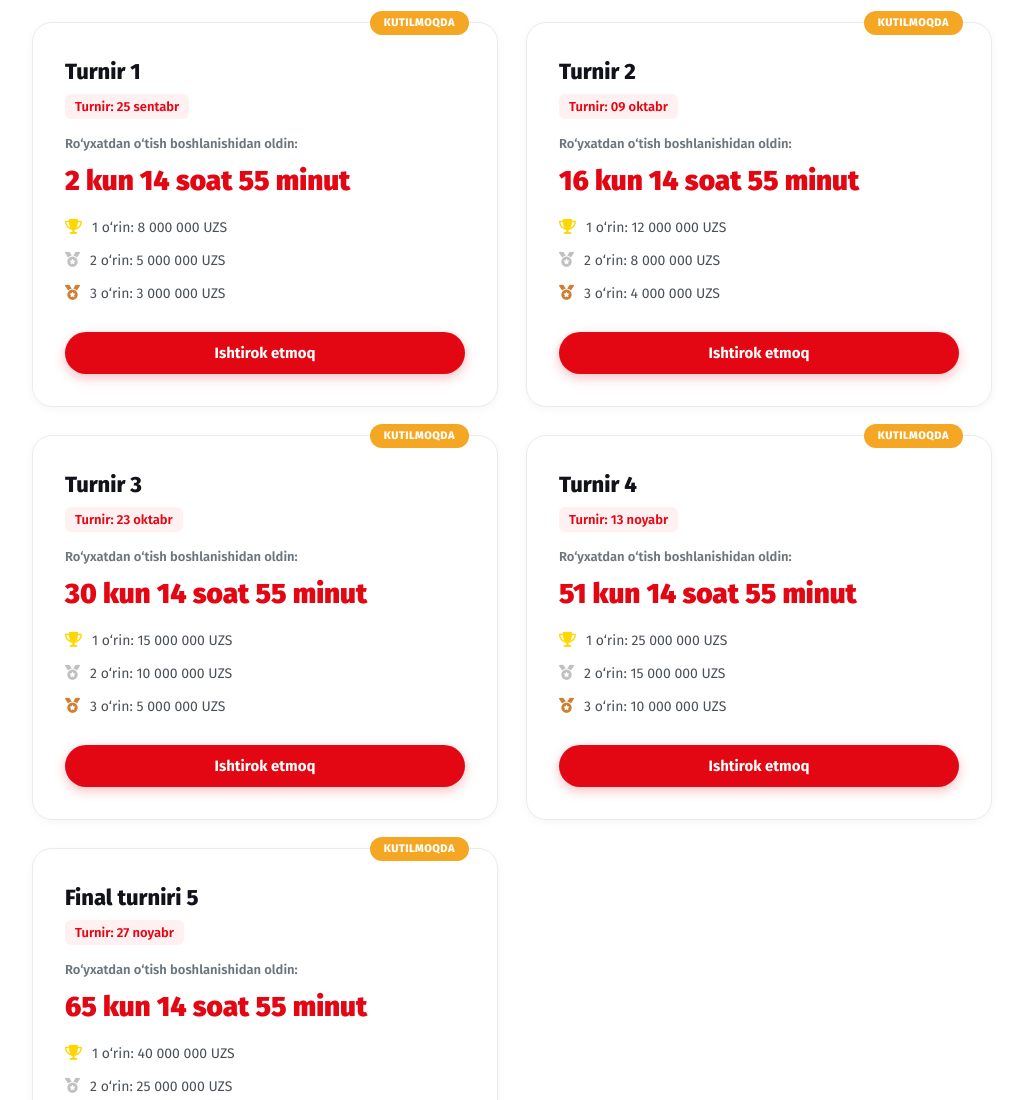
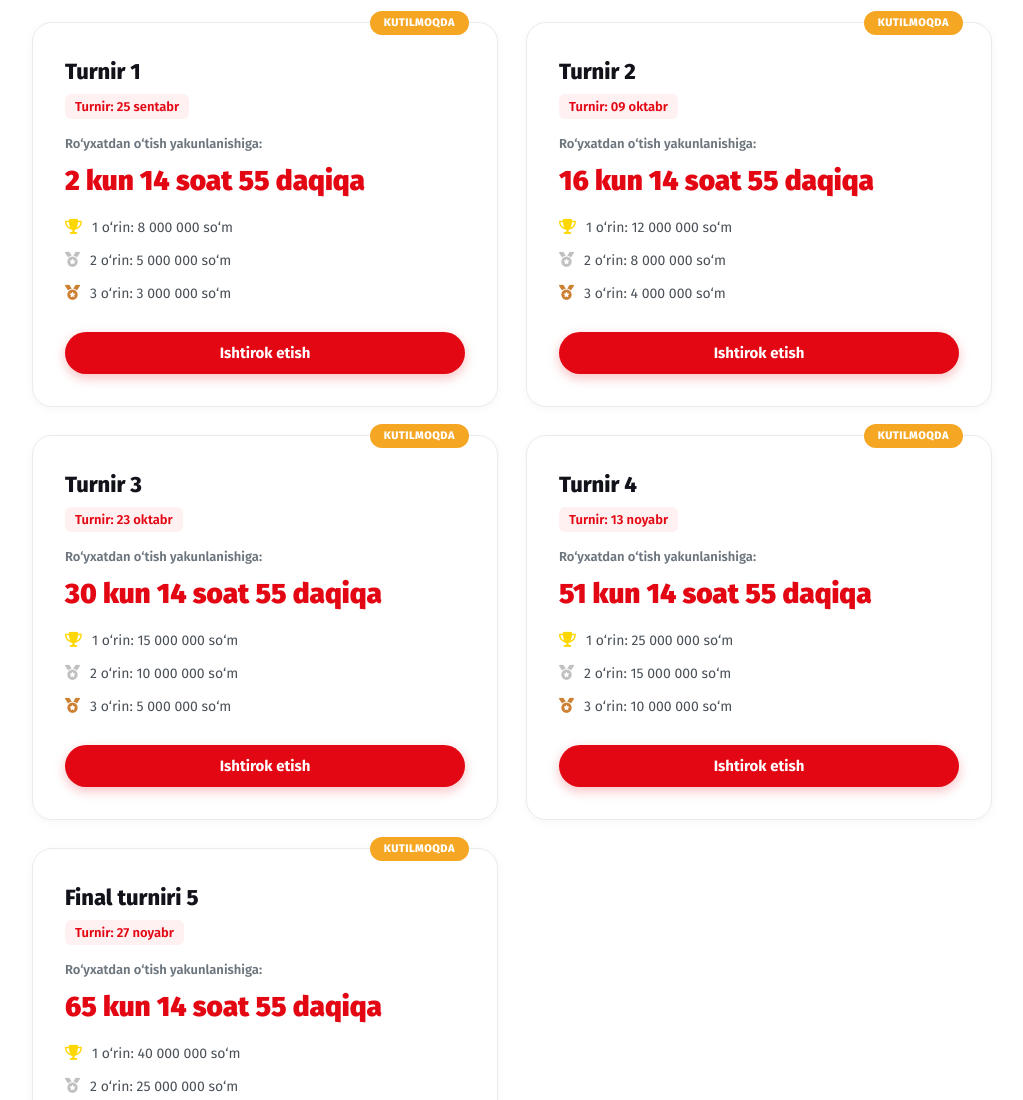
Before and after one commit to vallgart/mobichess-lite-uz, a plain HTML site: page index.html in a window 1280 px wide. Shown: the part 1140-2240 px from the top of the page, without its empty margins (128-1151 px from the left). Drawn offline with Linux system fonts and the light colour scheme.

Commit message:
Add files via upload

```diff
--- a/index.html
+++ b/index.html
@@ -104,7 +104,7 @@
             <div class="notice-banner">
                 <i class="fa-solid fa-circle-exclamation"></i>
                 <div>
-                    <strong>MUHIM SHART:</strong> Turnirda qatnashish uchun musobaqa boshlanishidan oldin platformada kamida <strong>10 ta foydalanuvchi o‘yinini</strong> o‘ynashingiz kerak. Har bir turnirda 3000 tagacha foydalanuvchi o‘yinchiga aylanishi mumkin.
+                    <strong>MUHIM SHART:</strong> Turnirda ishtirok etish uchun musobaqa boshlanishidan oldin platformada kamida <strong>10 ta foydalanuvchi partiyasini</strong> o‘ynash lozim. Har bir turnirda 3000 nafargacha foydalanuvchi O‘yinchi bo‘lishi mumkin
                 </div>
             </div>
         </section>
--- a/js/script.js
+++ b/js/script.js
@@ -21,31 +21,31 @@ function scrollToPricing() {
                 id: 1, name: "Turnir 1",
                 regStart: new Date('2026-09-18T00:00:00+05:00'), regEnd: new Date('2026-09-24T23:59:59+05:00'),
                 eventStart: new Date('2026-09-25T19:00:00+05:00'), eventEnd: new Date('2026-09-25T21:00:00+05:00'),
-                prizes: ['8 000 000 UZS', '5 000 000 UZS', '3 000 000 UZS']
+                prizes: ['8 000 000 so‘m', '5 000 000 so‘m', '3 000 000 so‘m']
             },
             {
                 id: 2, name: "Turnir 2",
                 regStart: new Date('2026-10-02T00:00:00+05:00'), regEnd: new Date('2026-10-08T23:59:59+05:00'),
                 eventStart: new Date('2026-10-09T19:00:00+05:00'), eventEnd: new Date('2026-10-09T21:00:00+05:00'),
-                prizes: ['12 000 000 UZS', '8 000 000 UZS', '4 000 000 UZS']
+                prizes: ['12 000 000 so‘m', '8 000 000 so‘m', '4 000 000 so‘m']
             },
             {
                 id: 3, name: "Turnir 3",
                 regStart: new Date('2026-10-16T00:00:00+05:00'), regEnd: new Date('2026-10-22T23:59:59+05:00'),
                 eventStart: new Date('2026-10-23T19:00:00+05:00'), eventEnd: new Date('2026-10-23T21:00:00+05:00'),
-                prizes: ['15 000 000 UZS', '10 000 000 UZS', '5 000 000 UZS']
+                prizes: ['15 000 000 so‘m', '10 000 000 so‘m', '5 000 000 so‘m']
             },
             {
                 id: 4, name: "Turnir 4",
                 regStart: new Date('2026-11-06T00:00:00+05:00'), regEnd: new Date('2026-11-12T23:59:59+05:00'),
                 eventStart: new Date('2026-11-13T19:00:00+05:00'), eventEnd: new Date('2026-11-13T21:00:00+05:00'),
-                prizes: ['25 000 000 UZS', '15 000 000 UZS', '10 000 000 UZS']
+                prizes: ['25 000 000 so‘m', '15 000 000 so‘m', '10 000 000 so‘m']
             },
             {
                 id: 5, name: "Final turniri 5",
                 regStart: new Date('2026-11-20T00:00:00+05:00'), regEnd: new Date('2026-11-26T23:59:59+05:00'),
                 eventStart: new Date('2026-11-27T19:00:00+05:00'), eventEnd: new Date('2026-11-27T21:00:00+05:00'),
-                prizes: ['40 000 000 UZS', '25 000 000 UZS', '15 000 000 UZS']
+                prizes: ['40 000 000 so‘m', '25 000 000 so‘m', '15 000 000 so‘m']
             }
         ];
 
@@ -88,7 +88,7 @@ function scrollToPricing() {
                             Turnir yakunlandi
                         </div>`;
                 } else {
-                    const label = status.code === 'upcoming' ? 'Ro‘yxatdan o‘tish boshlanishidan oldin:' : 'Ro‘yxatdan o‘tish tugaguniga qadar:';
+                    const label = status.code === 'upcoming' ? 'Ro‘yxatdan o‘tish yakunlanishiga:' : 'Ro‘yxatdan o‘tish tugaguniga qadar:';
                     // Заменили плейсхолдер 00д 00ч 00м на узбекский 00k 00s 00m
                     dynamicContent = `
                         <div class="pricing-price" style="flex-direction: column; align-items: flex-start; margin: 15px 0;">
@@ -117,7 +117,7 @@ function scrollToPricing() {
                             </ul>
                         </div>
                         <button class="${status.code === 'finished' ? 'btn-outline' : 'btn-primary'} btn-full" onclick="openModal()">
-                            ${status.code === 'finished' ? 'Natijalarni ko‘rish' : 'Ishtirok etmoq'}
+                            ${status.code === 'finished' ? 'Natijalarni ko‘rish' : 'Ishtirok etish'}
                         </button>
                     </div>
                 `;
@@ -159,7 +159,7 @@ function scrollToPricing() {
                 const minutes = Math.floor((distance % (1000 * 60 * 60)) / (1000 * 60));
 
                 // k - kun, s - soat, m - minut
-                el.innerHTML = `${days} kun ${hours} soat ${minutes} minut`;
+                el.innerHTML = `${days} kun ${hours} soat ${minutes} daqiqa`;
             }, 1000);
         }
 
```
